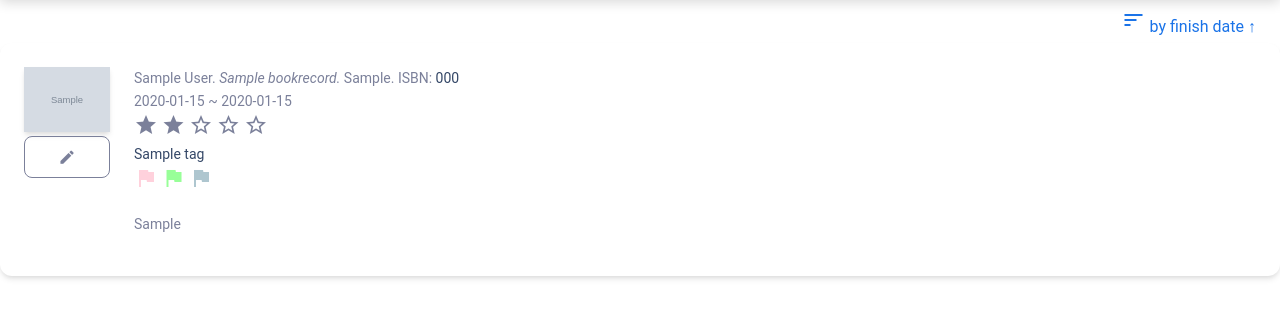
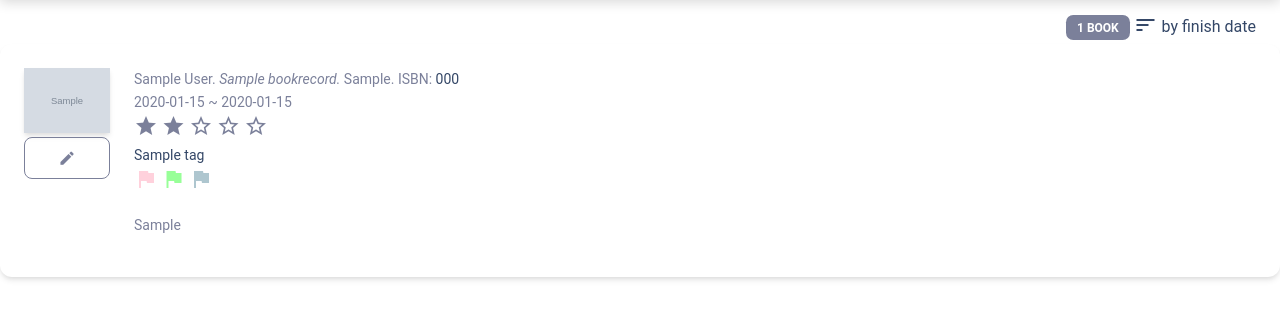
Before and after one commit to cloudjay/TagBookPython, a Django app: a page that uses templates/records.html in a window 1280 px wide. Shown: the part 42-361 px from the top of the page. Run offline with Django 3.2, Linux system fonts and the light colour scheme; tables that the repository leaves empty hold one stand-in row (values such as "Sample post"); grey boxes marked "Sample" are stand-in pictures; some libraries are stand-ins or nearby versions.

Commit message:
Added book count

```diff
--- a/assets/css/override.css
+++ b/assets/css/override.css
@@ -28,6 +28,10 @@ html, body {
 .book_contents p {
     font-size: 14px;
     font-weight: 400;
+}
+
+.sort-button {
+    color: #7b809a;
 }
 
 /* Stars */
--- a/templates/records.html
+++ b/templates/records.html
@@ -24,20 +24,21 @@ function sortDivsByDate() {
   const $text = $("#sort-button-text");
 
   if (sortAscending) {
-    // $icon.text("arrow_upward");
-    $text.text("by finish date ↑");
+    $icon.text("arrow_upward");
+    $text.text("by finish date");
   } else {
-    // $icon.text("arrow_downward");
-    $text.text("by finish date ↓");
+    $icon.text("arrow_downward");
+    $text.text("by finish date");
   }
 }
 </script>
 <div class="row">
     <div class="col"></div>
     <div class="col-auto mt-2">
-        <a href="javascript:sortDivsByDate();" id="sort-button" class="text-info">
-            <span class="material-icons">sort</span>
-            <span id="sort-button-text">by finish date ↑</span>
+        <span class="badge bg-secondary">{{ records|length }} {% if records|length == 1 %}Book{% else %}Books{% endif %}</span>
+        <a href="javascript:sortDivsByDate();" id="sort-button">
+            <span class="material-icons" style="position: relative; top: 5px;">sort</span>
+            <span id="sort-button-text">by finish date</span>
         </a>
     </div>
     <div class="col-auto" style="width:10px;"></div>
```
